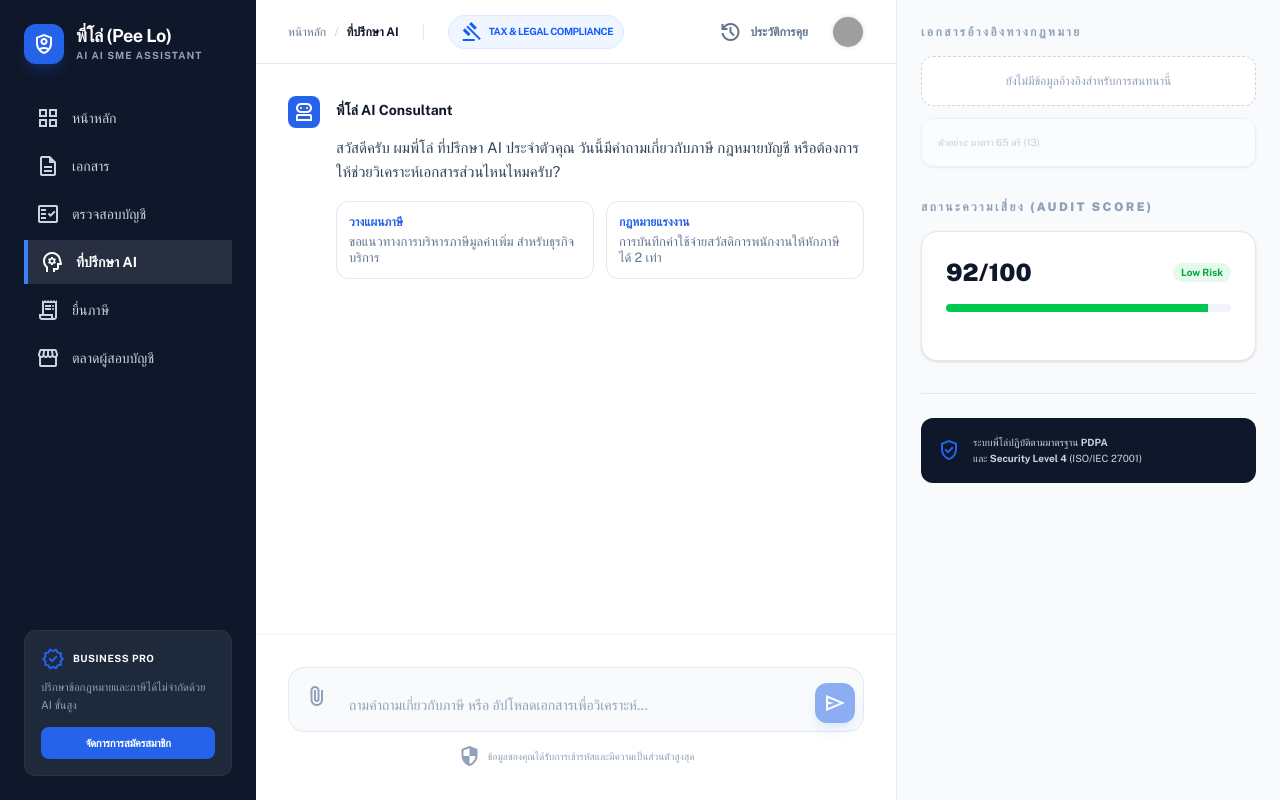
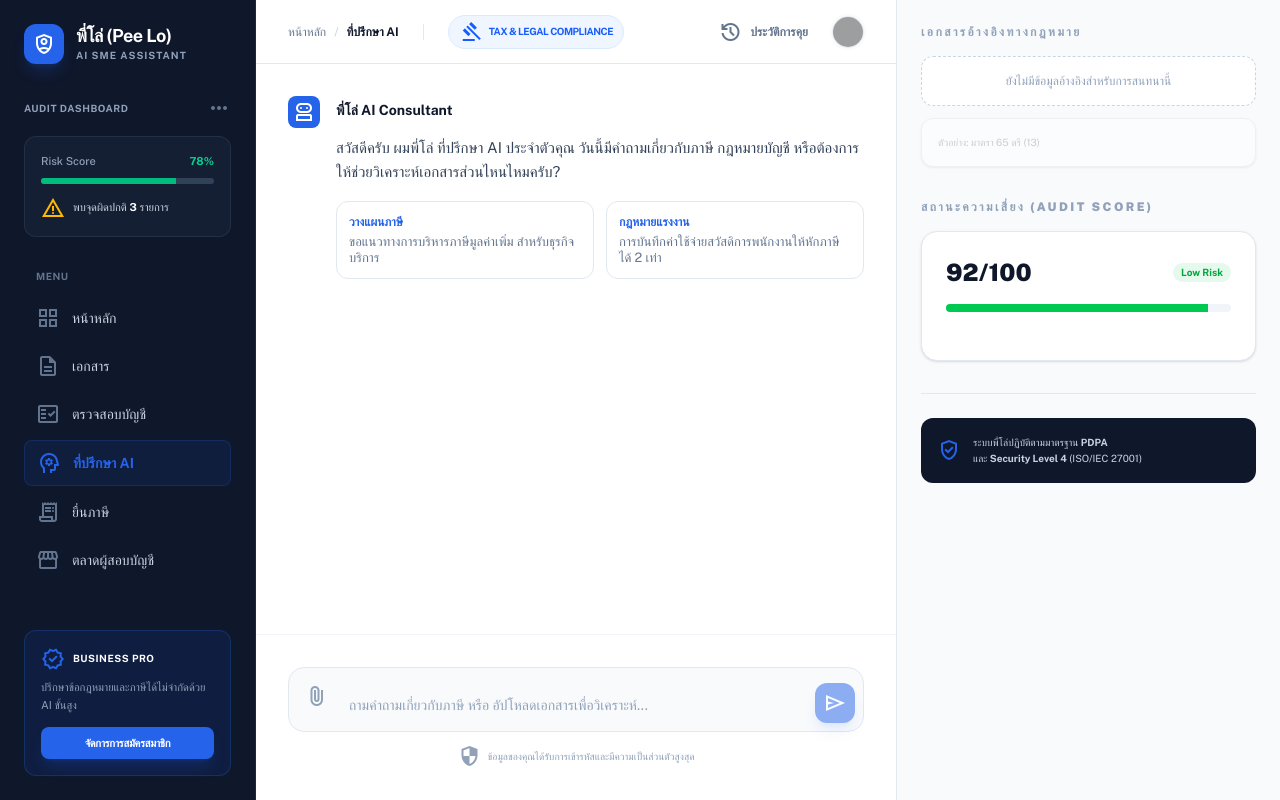
Before and after one commit to boonyanone/Pi-Loh, a Next.js app: page / in a window 1280 px wide. Built offline with nearby package versions, Linux system fonts and the light colour scheme; grey boxes are pictures that could not be loaded.

Commit message:
Add reactive Audit Score dashboard and lift state for cross-component reactivity

```diff
--- a/app/page.tsx
+++ b/app/page.tsx
@@ -8,15 +8,21 @@ import ReferencePanel from "@/components/reference/ReferencePanel";
 
 export default function Home() {
   const [activeRefs, setActiveRefs] = useState<string[]>([]);
+  const [auditScore, setAuditScore] = useState(78);
+  const [anomalies, setAnomalies] = useState(3);
 
   const handleReferencesDetected = (refs: string[]) => {
-    // Add new references and remove duplicates
     setActiveRefs(prev => Array.from(new Set([...prev, ...refs])));
+    // Mock risk detection: decrement score if more references are found
+    if (refs.length > 0) {
+      setAuditScore(prev => Math.max(10, prev - 2));
+      setAnomalies(prev => prev + 1);
+    }
   };
 
   return (
     <div className="min-h-screen flex bg-white font-display">
-      <MainSidebar />
+      <MainSidebar auditScore={auditScore} anomalies={anomalies} />
       <main className="flex-1 ml-64 mr-96 flex flex-col h-screen relative bg-white overflow-hidden">
         <Header />
         <ChatArea onReferencesDetected={handleReferencesDetected} />
--- a/components/layout/MainSidebar.tsx
+++ b/components/layout/MainSidebar.tsx
@@ -2,56 +2,90 @@
 
 import Link from "next/link";
 
-export default function MainSidebar() {
+interface MainSidebarProps {
+    auditScore?: number;
+    anomalies?: number;
+}
+
+export default function MainSidebar({ auditScore = 78, anomalies = 3 }: MainSidebarProps) {
     return (
-        <aside className="w-64 bg-navy-900 text-slate-300 flex flex-col fixed h-full z-20">
+        <aside className="w-64 bg-slate-900 text-slate-300 flex flex-col fixed h-full z-20 border-r border-slate-800">
             <div className="p-6 flex flex-col gap-8">
+                {/* Brand/Logo */}
                 <div className="flex items-center gap-3">
                     <div className="w-10 h-10 rounded-xl bg-primary flex items-center justify-center text-white shadow-lg shadow-primary/20">
                         <span className="material-symbols-outlined text-2xl">shield_person</span>
                     </div>
                     <div>
                         <h1 className="font-bold text-lg leading-tight text-white tracking-tight">พี่โล่ (Pee Lo)</h1>
-                        <p className="text-[10px] text-slate-400 uppercase font-bold tracking-widest">AI AI SME Assistant</p>
+                        <p className="text-[10px] text-slate-400 uppercase font-bold tracking-widest">AI SME Assistant</p>
+                    </div>
+                </div>
+
+                {/* Dashboard/Audit Score Section */}
+                <div className="space-y-4">
+                    <div className="flex items-center justify-between">
+                        <p className="text-[10px] font-bold text-slate-400 uppercase tracking-wider">Audit Dashboard</p>
+                        <span className="material-symbols-outlined text-slate-500 text-sm">more_horiz</span>
+                    </div>
+
+                    <div className="bg-slate-800/50 rounded-xl p-4 border border-slate-700/50">
+                        <div className="flex items-center justify-between mb-2">
+                            <span className="text-[11px] font-medium text-slate-400">Risk Score</span>
+                            <span className={`text-[11px] font-bold ${auditScore < 50 ? 'text-red-400' : 'text-emerald-400'}`}>
+                                {auditScore}%
+                            </span>
+                        </div>
+                        <div className="h-1.5 w-full bg-slate-700 rounded-full overflow-hidden">
+                            <div
+                                className={`h-full transition-all duration-500 ${auditScore < 50 ? 'bg-red-500' : 'bg-emerald-500'}`}
+                                style={{ width: `${auditScore}%` }}
+                            />
+                        </div>
+                        <div className="flex items-center gap-2 mt-3">
+                            <span className="material-symbols-outlined text-amber-400 text-[14px]">warning</span>
+                            <span className="text-[11px] text-slate-300">พบจุดผิดปกติ <span className="font-bold text-white">{anomalies}</span> รายการ</span>
+                        </div>
                     </div>
                 </div>
 
                 <nav className="flex flex-col gap-1">
-                    <Link href="#" className="flex items-center gap-3 px-3 py-2.5 rounded-lg hover:bg-white/5 transition-colors">
-                        <span className="material-symbols-outlined text-xl">grid_view</span>
+                    <p className="text-[10px] font-bold text-slate-500 uppercase tracking-wider mb-2 ml-3">Menu</p>
+                    <Link href="#" className="flex items-center gap-3 px-3 py-2.5 rounded-lg hover:bg-white/5 transition-colors group">
+                        <span className="material-symbols-outlined text-xl text-slate-500 group-hover:text-primary">grid_view</span>
                         <span className="text-sm font-medium">หน้าหลัก</span>
                     </Link>
-                    <Link href="#" className="flex items-center gap-3 px-3 py-2.5 rounded-lg hover:bg-white/5 transition-colors">
-                        <span className="material-symbols-outlined text-xl">description</span>
+                    <Link href="#" className="flex items-center gap-3 px-3 py-2.5 rounded-lg hover:bg-white/5 transition-colors group">
+                        <span className="material-symbols-outlined text-xl text-slate-500 group-hover:text-primary">description</span>
                         <span className="text-sm font-medium">เอกสาร</span>
                     </Link>
-                    <Link href="#" className="flex items-center gap-3 px-3 py-2.5 rounded-lg hover:bg-white/5 transition-colors">
-                        <span className="material-symbols-outlined text-xl">fact_check</span>
+                    <Link href="#" className="flex items-center gap-3 px-3 py-2.5 rounded-lg hover:bg-white/5 transition-colors group">
+                        <span className="material-symbols-outlined text-xl text-slate-500 group-hover:text-primary">fact_check</span>
                         <span className="text-sm font-medium">ตรวจสอบบัญชี</span>
                     </Link>
-                    <Link href="#" className="flex items-center gap-3 px-3 py-2.5 sidebar-active">
+                    <Link href="#" className="flex items-center gap-3 px-3 py-2.5 bg-primary/10 text-primary border border-primary/20 rounded-lg">
                         <span className="material-symbols-outlined text-xl">psychology</span>
                         <span className="text-sm font-bold">ที่ปรึกษา AI</span>
                     </Link>
-                    <Link href="#" className="flex items-center gap-3 px-3 py-2.5 rounded-lg hover:bg-white/5 transition-colors">
-                        <span className="material-symbols-outlined text-xl">receipt_long</span>
+                    <Link href="#" className="flex items-center gap-3 px-3 py-2.5 rounded-lg hover:bg-white/5 transition-colors group">
+                        <span className="material-symbols-outlined text-xl text-slate-500 group-hover:text-primary">receipt_long</span>
                         <span className="text-sm font-medium">ยื่นภาษี</span>
                     </Link>
-                    <Link href="#" className="flex items-center gap-3 px-3 py-2.5 rounded-lg hover:bg-white/5 transition-colors">
-                        <span className="material-symbols-outlined text-xl">storefront</span>
+                    <Link href="#" className="flex items-center gap-3 px-3 py-2.5 rounded-lg hover:bg-white/5 transition-colors group">
+                        <span className="material-symbols-outlined text-xl text-slate-500 group-hover:text-primary">storefront</span>
                         <span className="text-sm font-medium">ตลาดผู้สอบบัญชี</span>
                     </Link>
                 </nav>
             </div>
 
             <div className="mt-auto p-6">
-                <div className="bg-navy-800 rounded-xl p-4 border border-white/5">
+                <div className="bg-blue-600/10 rounded-xl p-4 border border-blue-500/20">
                     <div className="flex items-center gap-2 mb-2">
                         <span className="material-symbols-outlined text-primary text-sm">verified</span>
                         <p className="text-[10px] font-bold text-white uppercase tracking-wider">Business Pro</p>
                     </div>
                     <p className="text-[11px] text-slate-400 mb-3 leading-relaxed">ปรึกษาข้อกฎหมายและภาษีได้ไม่จำกัดด้วย AI ขั้นสูง</p>
-                    <button className="w-full py-2 bg-primary text-white text-[11px] font-bold rounded-lg hover:bg-blue-700 transition-all uppercase tracking-tight">จัดการการสมัครสมาชิก</button>
+                    <button className="w-full py-2 bg-primary text-white text-[11px] font-bold rounded-lg hover:bg-blue-600 transition-all uppercase tracking-tight shadow-lg shadow-primary/20">จัดการการสมัครสมาชิก</button>
                 </div>
             </div>
         </aside>
```
